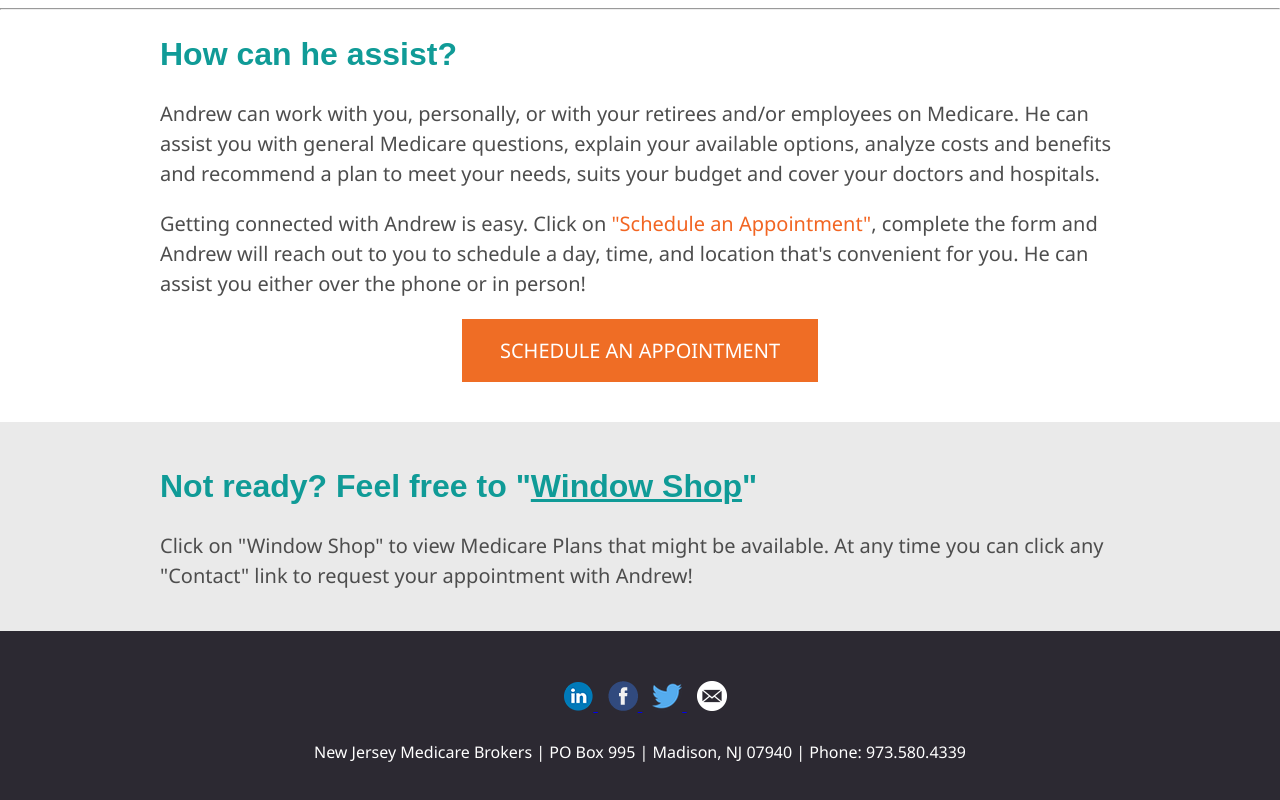
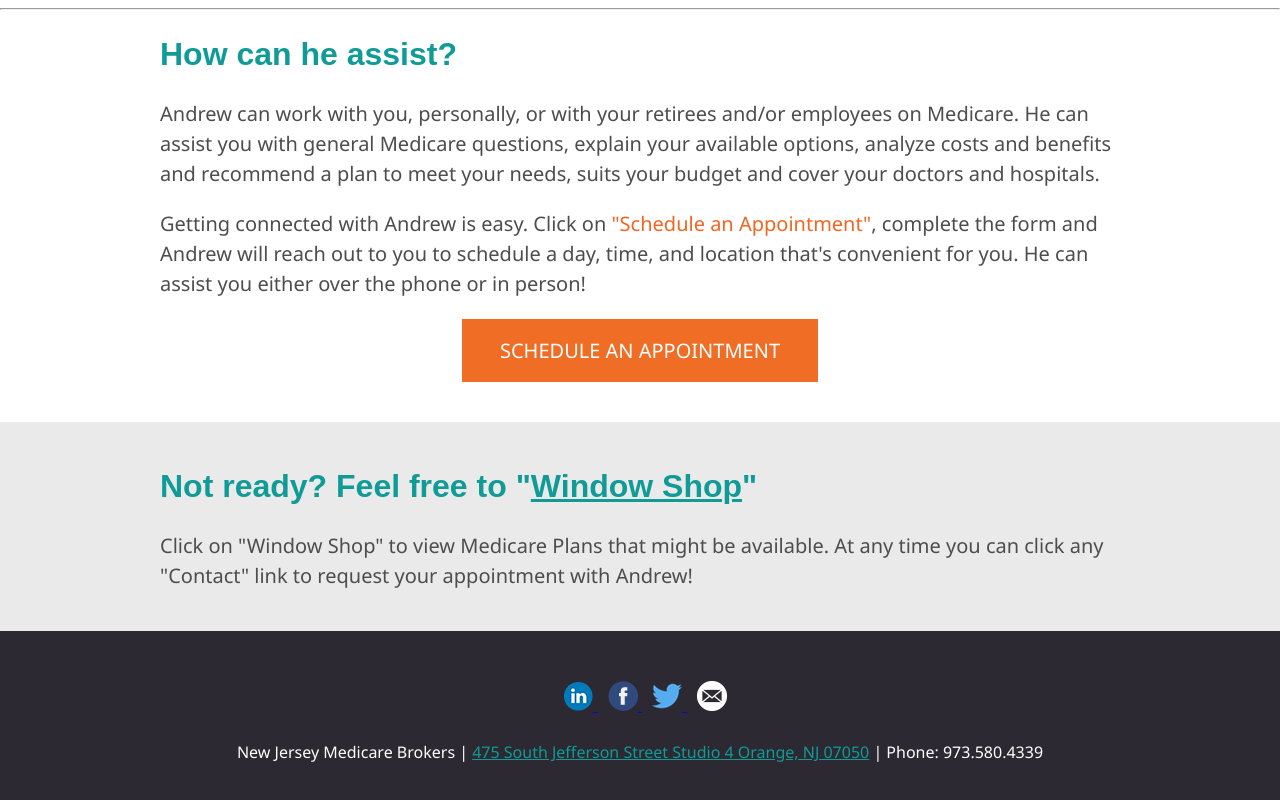
Before and after one commit to et/new-jersey-medicare-brokers, a plain HTML site: page index.html in a window 1280 px wide. Shown: the part 1507-2307 px from the top of the page. Drawn offline with Linux system fonts and the light colour scheme.

Commit message:
update address

```diff
--- a/index.html
+++ b/index.html
@@ -82,7 +82,7 @@
 		  <a class="email" href="mailto:avasta@njmedicarebrokers.com?subject=Medicare%20Plan%20Inquiry" target="_blank">
 			  <img src="img/mail_2.png" alt="Mail" style="margin-left: 10px;">
 		  </a>
-      <h5>New Jersey Medicare Brokers | PO Box 995 | Madison, NJ 07940 | Phone: 973.580.4339</h5>
+      <h5>New Jersey Medicare Brokers | <a target="_blank" style="text-decoration: underline; color:#109b97;" href="https://www.google.com/maps?q=475+South+Jefferson+Street+Studio+4+Orange,+NJ+07050">475 South Jefferson Street Studio 4 Orange, NJ 07050</a> | Phone: 973.580.4339</h5>
     </div>
   </footer>
 </div>
```
